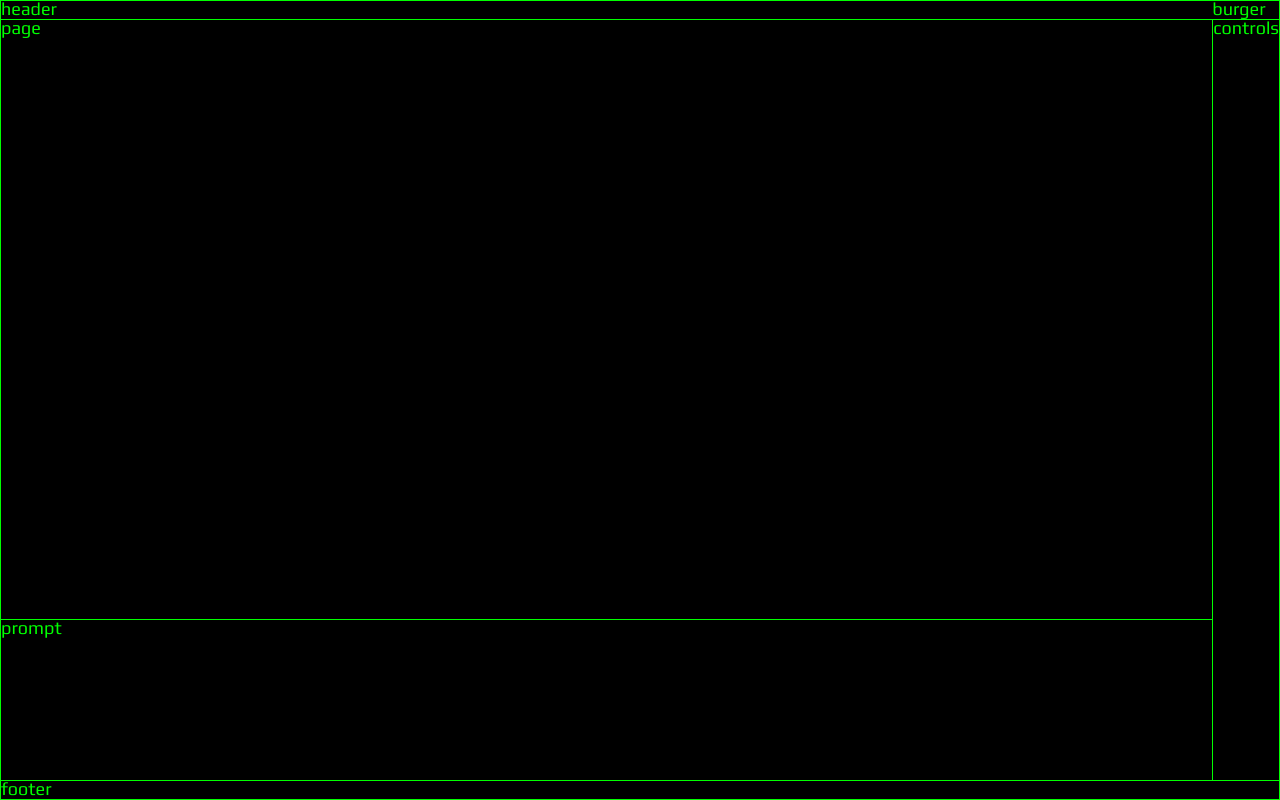
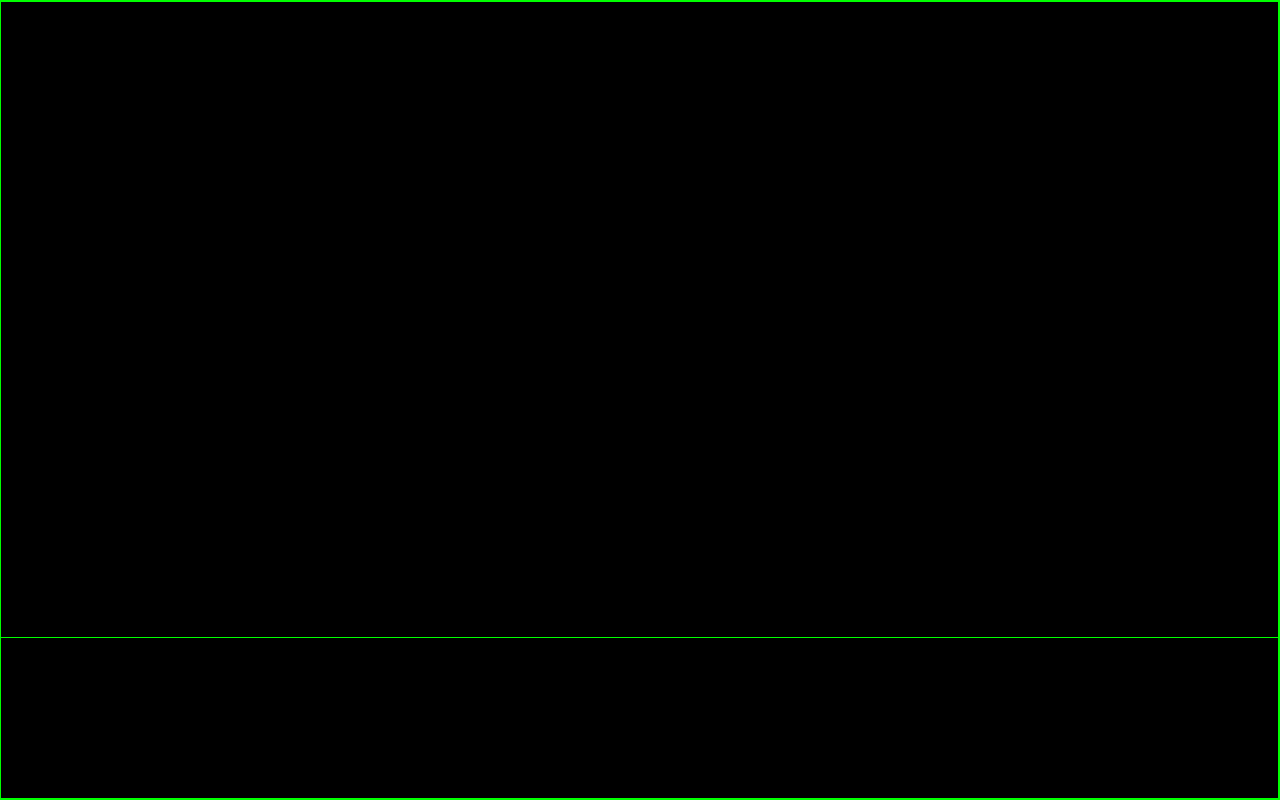
Before and after one commit to cold-snowww/reference-app, a React (Create React App) app: page / in a window 1280 px wide. Built offline with nearby package versions, Linux system fonts and the light colour scheme.

Commit message:
Add scrolled containers

```diff
--- a/src/components/PageLayout/PageLayout.js
+++ b/src/components/PageLayout/PageLayout.js
@@ -11,17 +11,19 @@ export default function PageLayout({
 }) {
    return (
       <div className="PageLayout">
-         <div className="PageLayout__burger">{burger} burger</div>
-         <div className="PageLayout__controls">{controls} controls</div>
+         <div className="PageLayout__burger">{burger}</div>
+         <div className="PageLayout__controls">{controls}</div>
          <div className="PageLayout__page">
-            <div className="PageLayout__pageWrapper">{page} page</div>
+            <div className="PageLayout__wrapper">{page}</div>
          </div>
          <div className="PageLayout__prompt">
-            <div className="PageLayout__promptWrapper">{prompt} prompt</div>
+            <div className="PageLayout__wrapper">{prompt}</div>
          </div>
-         <div className="PageLayout__header">{header} header</div>
-         <div className="PageLayout__footer">{footer} footer</div>
-         <div className="PageLayout__menu">{menu} menu</div>
+         <div className="PageLayout__header">{header}</div>
+         <div className="PageLayout__footer">{footer}</div>
+         <div className="PageLayout__menu">
+            <div className="PageLayout__wrapper">{menu}</div>
+         </div>
       </div>
    );
 }
--- a/src/components/PageLayout/PageLayout.scss
+++ b/src/components/PageLayout/PageLayout.scss
@@ -86,6 +86,7 @@
       }
    }
    &__page {
+      position: relative;
       grid-row: 2/3;
       grid-column: 1/3;
       border: var(--bd-main);
@@ -116,6 +117,7 @@
       }
    }
    &__prompt {
+      position: relative;
       grid-row: 3/4;
       grid-column: 1/3;
       border: var(--bd-main);
@@ -146,6 +148,7 @@
       }
    }
    &__menu {
+      position: relative;
       display: none;
       grid-row: 2/4;
       grid-column: 1/3;
@@ -222,6 +225,15 @@
          grid-column: 1/2;
       }
    }
+
+   &__wrapper {
+      position: absolute;
+      left: 0;
+      top: 0;
+      width: 100%;
+      height: 100%;
+      overflow: auto;
+   }
 }
 
 // Доделать абсолютное позиционирование для внутренних оберток с прокруткой и relative для родительских блоков
```
